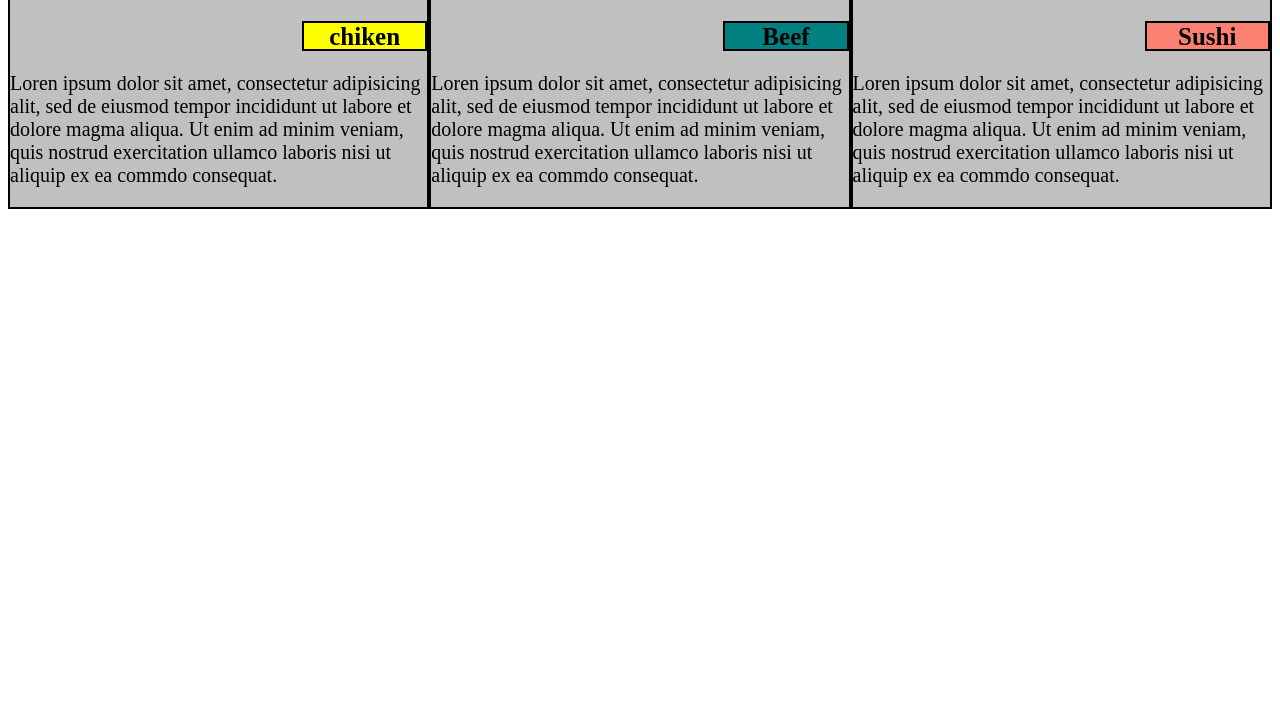
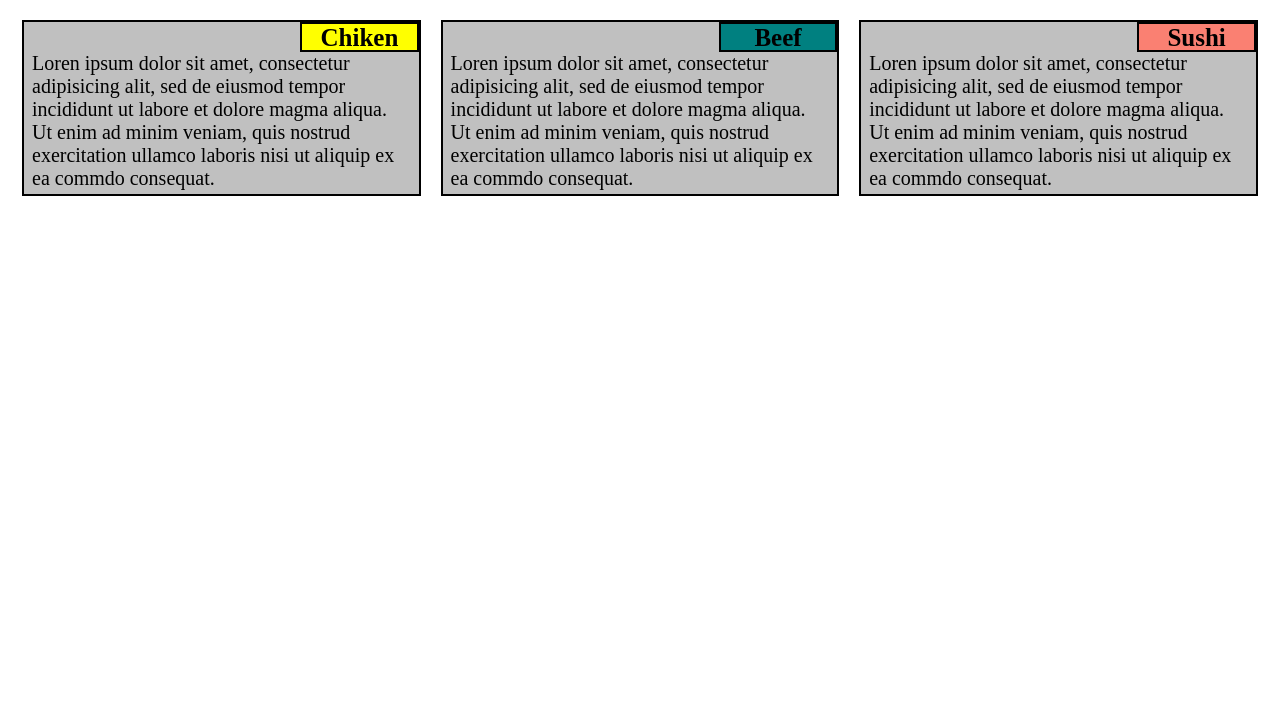
Before and after one commit to odairbrito/module2-solution, a plain HTML site: page index.html in a window 1280 px wide. Shown: the part 85-800 px from the top of the page. Drawn offline with Linux system fonts and the light colour scheme.

Commit message:
Add files via upload

```diff
--- a/index.html
+++ b/index.html
@@ -18,29 +18,39 @@
 
 
 <div class="row">
-  <div id="div" class="col-lg-4 col-md-6" >
-    <h2 id="h2" > chiken
+
+  <div class="div col-lg-4 col-md-6" >
+    <section>
+    <h2 id="chk" > Chiken
     </h2>
     <p>
       Loren ipsum dolor sit amet, consectetur adipisicing alit, sed de eiusmod tempor incididunt ut labore et dolore magma aliqua. Ut enim ad minim veniam, quis nostrud exercitation ullamco laboris nisi ut aliquip ex ea commdo consequat.
     </p>
+    </section>
   </div>
 
 
-  <div id="div" class="col-lg-4 col-md-6" >
-    <h2 id="h3" > Beef
+
+  <div class="div col-lg-4 col-md-6" >
+    <section >
+    <h2 id="beef" > Beef
     </h2>
     <p>
       Loren ipsum dolor sit amet, consectetur adipisicing alit, sed de eiusmod tempor incididunt ut labore et dolore magma aliqua. Ut enim ad minim veniam, quis nostrud exercitation ullamco laboris nisi ut aliquip ex ea commdo consequat.
     </p>
+    </section>
   </div>
 
-  <div id="div" class="col-lg-4 col-md-12" >
-    <h2 id="h4" > Sushi
+
+
+  <div class="div col-lg-4 col-md-12" >
+    <section>
+    <h2 id="sus" > Sushi
     </h2>
     <p>
       Loren ipsum dolor sit amet, consectetur adipisicing alit, sed de eiusmod tempor incididunt ut labore et dolore magma aliqua. Ut enim ad minim veniam, quis nostrud exercitation ullamco laboris nisi ut aliquip ex ea commdo consequat.
     </p>
+    </section>
   </div>
 </div>
 
--- a/style.css
+++ b/style.css
@@ -3,8 +3,8 @@
 }
 
 body {
-  margin: 10;
-  padding: 0;
+  margin: 10px;
+  padding: 2px;
 }
 
 h1  {
@@ -27,45 +27,59 @@ p {
   text-align: left;
   font-family: "Times New Roman", Times, serif;
   font-size: 20px;
+  margin: 0px 8px 4px 8px;
 }
 
-#h2 {
+section {
+  border: 2px solid black;
+  background-color: #C0C0C0;
+  width: 100%;
+  height: auto;
+  font-family: Helvetica;
+  color: black;
+  position: relative;
+}
+
+.div {
+  border: none;
+  margin-left: auto;
+  margin-right: auto;
+  margin-top: 10px;
+  margin-bottom: 10px;
+  padding: 10px;
+}
+
+#chk {
   background-color: #FFFF00;
   position: relative;
   border: 2px solid black;
   width: 30%;
   height: 30px;
-  top: -10%;
   left: 70%;
+  margin: 0px;
 }
 
-#h3 {
+#beef {
   background-color: #008080;
   position: relative;
   border: 2px solid black;
   width: 30%;
   height: 30px;
-  top: -10%;
   left: 70%;
+  margin: 0px;
 }
 
-#h4 {
+#sus {
   background-color: #FA8072;
   position: relative;
   border: 2px solid black;
   width: 30%;
   height: 30px;
-  top: -10%;
   left: 70%;
+  margin: 0px;
 }
 
-#div {
-  background-color: #C0C0C0;
-  padding: 10px 0px 0px 0px;
-  border: 2px solid black;
-  top: 60px;
-  left: 0px;
-}
+
 
 
 .row {
```
